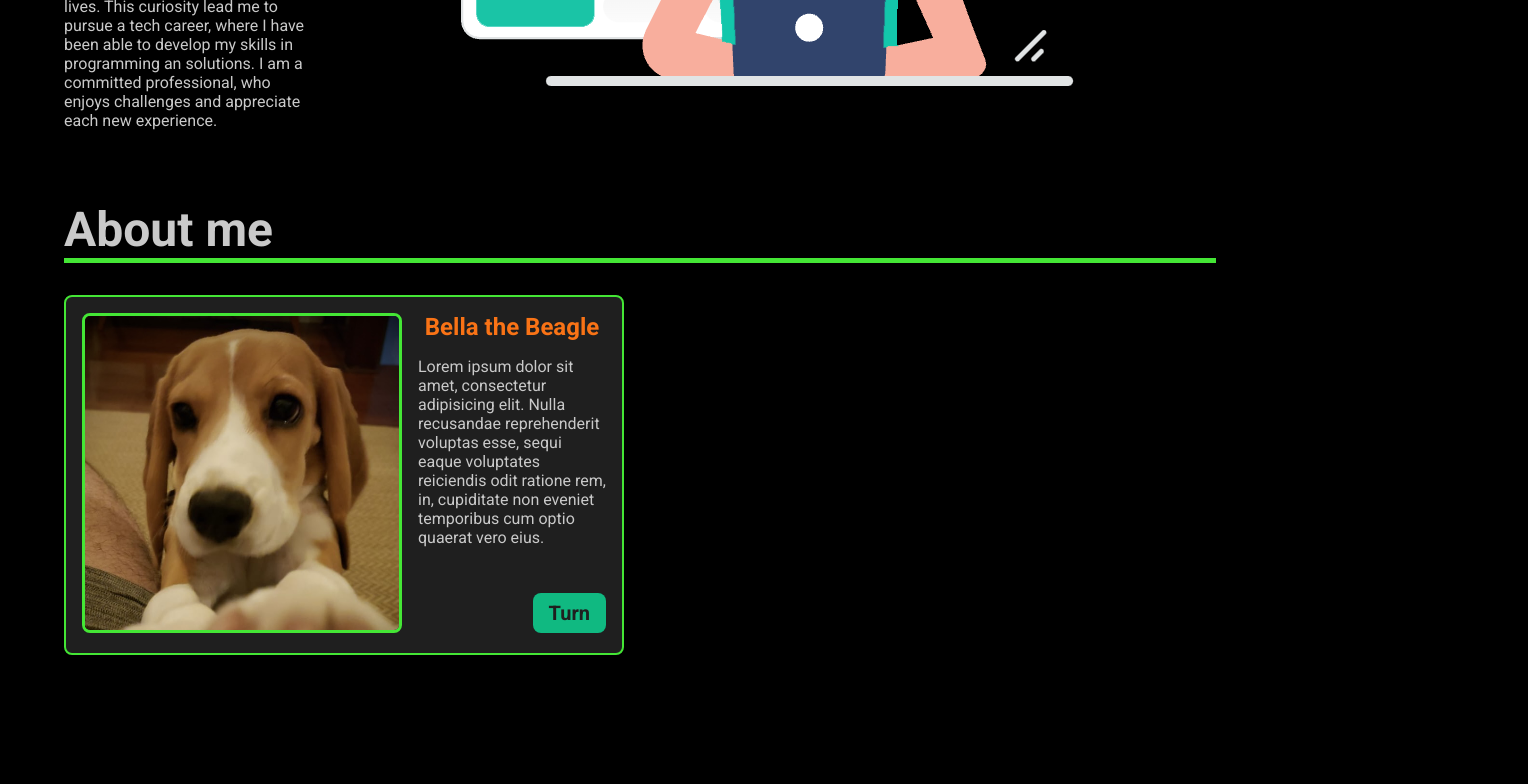
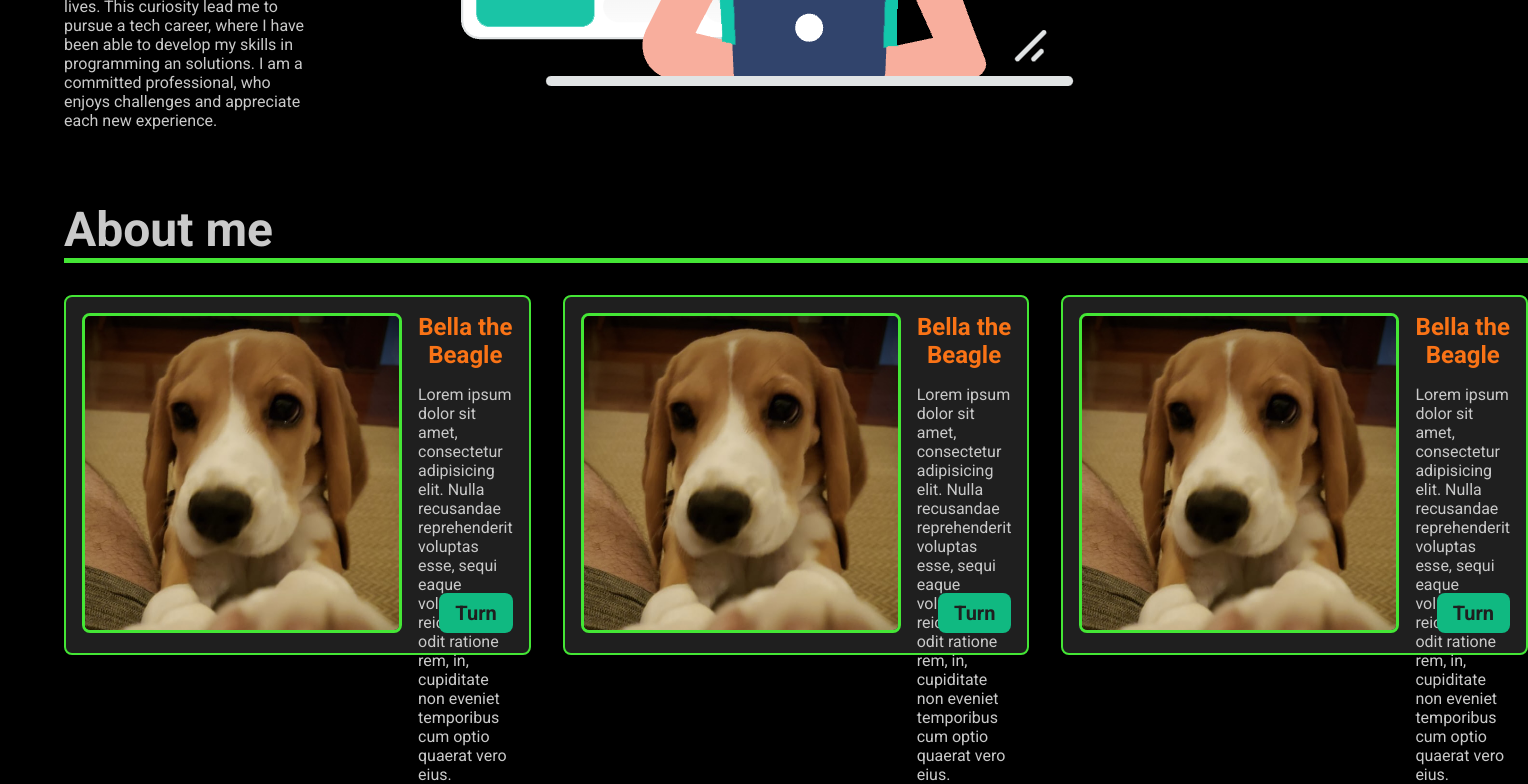
Before and after one commit to amaralBruno27866/brunoPortfolio, a React (Vite) app in the folder my-project/: page / in a window 1280 px wide. Shown: the part 467-1251 px from the top of the page, 1528 px wide, since content can reach past the window. Before the commit the page ends 1154 px from the top, so only its background shows below. Built offline with nearby package versions, Linux system fonts and the light colour scheme; grey boxes are pictures that could not be loaded.

Commit message:
update: change styles.content in AboutMe component

```diff
--- a/my-project/src/App.jsx
+++ b/my-project/src/App.jsx
@@ -1,5 +1,5 @@
-import {Header} from './components/Header/Header';
-import {Home} from './components/Home/Home';
+import { Header } from './components/Header/Header';
+import { Home } from './components/Home/Home';
 import { AboutMe } from './components/AboutMe/AboutMe';
 
 import './global.css';
--- a/my-project/src/components/AboutMe/AboutMe.jsx
+++ b/my-project/src/components/AboutMe/AboutMe.jsx
@@ -7,10 +7,10 @@ export function AboutMe(){
             <div>
                 <h1>About me</h1>
             </div>
-            <div className={styles.container}>
-                <div className={styles.content}>
-                    <Banner/>
-                </div>
+            <div className={styles.content}>
+                <Banner/>
+                <Banner/>
+                <Banner/>
             </div>
         </section>
     )
--- a/my-project/src/components/AboutMe/AboutMe.module.css
+++ b/my-project/src/components/AboutMe/AboutMe.module.css
@@ -20,12 +20,9 @@
     font-size: 3rem;
 }
 
-.container{
+.content{
+    color: var(--gray-100);
     display: grid;
-    grid-template-columns: 1fr 1fr;
+    grid-template-columns: repeat(3, 1fr);
     gap: 2rem;
 }
-
-.content{
-    color: var(--gray-100);
-}
```
